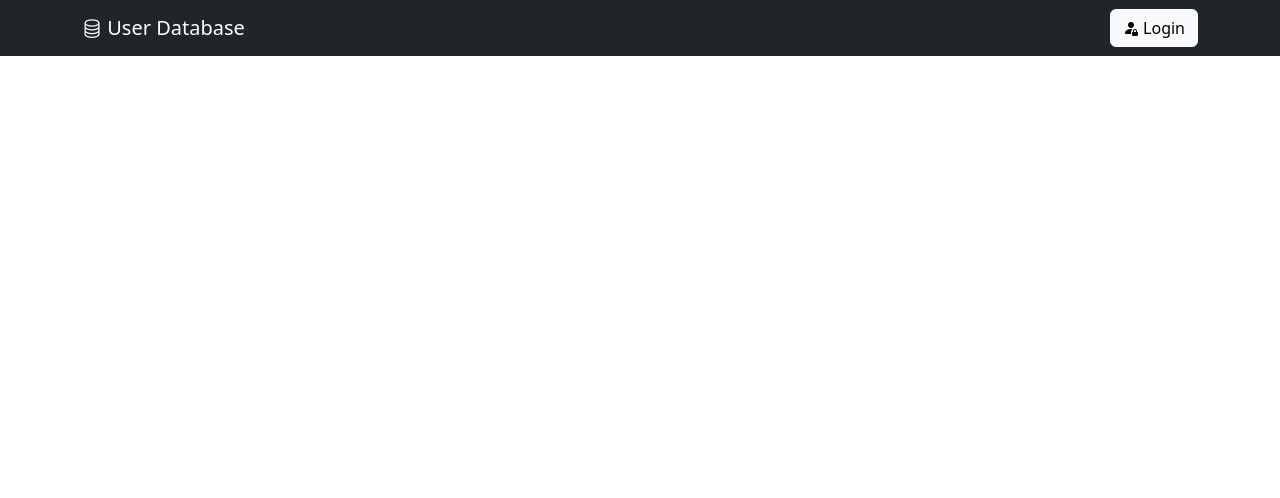
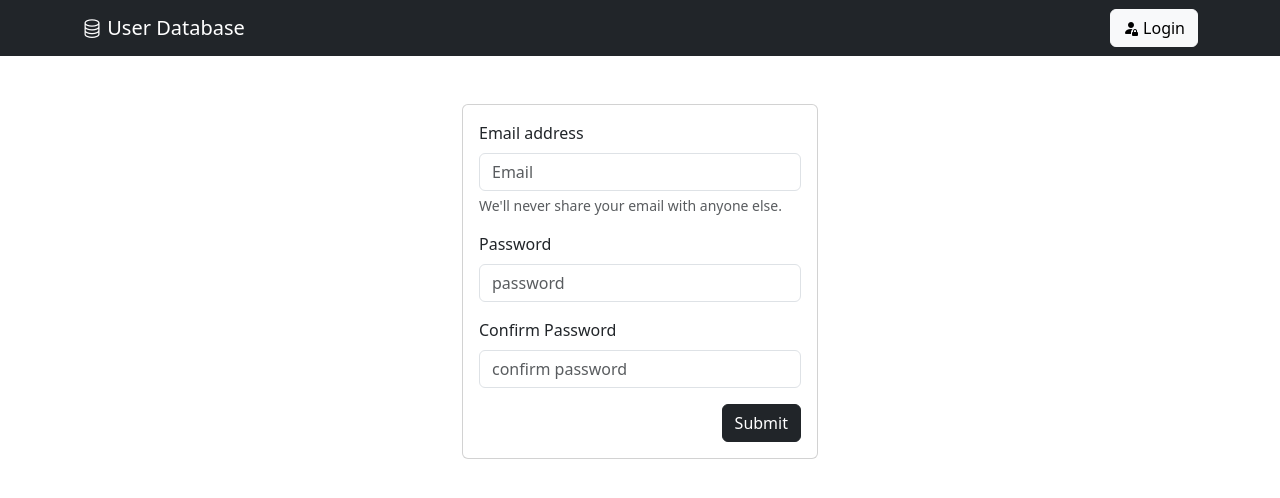
Before and after one commit to manojconcept/axiosp, a React (Create React App) app: page /signup in a window 1280 px wide. Shown: the top 498 px of the page. Built offline with nearby package versions, Linux system fonts and the light colour scheme; no server answers.

Commit message:
sessionStroe

```diff
--- a/src/App.js
+++ b/src/App.js
@@ -6,6 +6,7 @@ import Main from "./component/Main/Main";
 import { createContext } from "react";
 import Navbar from "./component/Navbar/Navbar"
 import Signin from "./component/Logpage/Signin";
+import Signup from "./component/Logpage/Signup";
 import List from "./component/Userlist/List";
 export const flowDat = createContext();
 function App() {
@@ -34,6 +35,7 @@ function App() {
       <Routes>
         <Route path="/" element={<Main />} />
         <Route path="/signin" element={<Signin />} />
+        <Route path="/signup" element={<Signup />} />
         <Route path="/admin" element={<List />} />
       </Routes>
     </flowDat.Provider>
--- a/src/component/Logpage/Signin.js
+++ b/src/component/Logpage/Signin.js
@@ -44,6 +44,7 @@ return (
         <div className="container mt-2">
             <div className="row justify-content-center">
                 <div className="col-5">
+
                     <div className="card p-4 mt-5">
 
                         <form onSubmit={formik.handleSubmit}>
@@ -63,6 +64,7 @@ return (
 
 
                     </div>
+
                     <div className="d-flex">
                         <div>
                             <p>username : admin</p>
--- a/src/component/Logpage/Signup.js
+++ b/src/component/Logpage/Signup.js
@@ -1,6 +1,31 @@
-function Signup(){
-    return(
-        <h3>Singnin</h3>
+function Signup() {
+    return (
+        <div className="container mt-5">
+            <div className="row d-flex justify-content-center">
+                <div className="col-4">
+                    <div className="card p-3">
+                        <form>
+                            <div className="mb-3">
+                                <label for="exampleInputEmail1" className="form-label">Email address</label>
+                                <input type="email" className="form-control" id="exampleInputEmail1" aria-describedby="emailHelp" placeholder="Email" />
+                                <div id="emailHelp" className="form-text">We'll never share your email with anyone else.</div>
+                            </div>
+                            <div className="mb-3">
+                                <label for="exampleInputPassword1" className="form-label">Password</label>
+                                <input type="password" className="form-control" id="exampleInputPassword1" placeholder="password" />
+                            </div>
+                            <div className="mb-3">
+                                <label for="exampleInputPassword1" className="form-label">Confirm Password</label>
+                                <input type="password" className="form-control" id="exampleInputPassword1" placeholder="confirm password" />
+                            </div>
+                            <div className="d-flex justify-content-end">
+                                <button type="submit" className="btn btn-dark">Submit</button>
+                            </div>
+                        </form>
+                    </div>
+                </div>
+            </div>
+        </div>
     )
 }
 
--- a/src/component/Navbar/Navbar.js
+++ b/src/component/Navbar/Navbar.js
@@ -2,9 +2,10 @@ import { GobalContext } from "../../config/Utils";
 import { Link } from "react-router-dom";
 
 function Navbar() {
-    const { isLog, handleLogin } = GobalContext();
+    const { isLog, handleLogin,setIslog } = GobalContext();
     const handleClear = () => {
         sessionStorage.clear()
+        setIslog(false);
     }
     const sessionFlag = sessionStorage.getItem('auth') !== null ? true : false;
     console.log(sessionFlag);
@@ -14,12 +15,12 @@ function Navbar() {
                 <div className="container">
                     <Link to={"/"} onClick={handleClear} className="navbar-brand"><i className="bi bi-database"></i>  User Database</Link>
                     {
-                        sessionFlag ? <div  className="navbar-brand"><i class="bi bi-person-gear"></i>{}</div> : ""
+                        sessionFlag ? <div className="navbar-brand"><i class="bi bi-person-gear"></i> {`Hello ${JSON.parse(sessionStorage.getItem("auth")).username}`}</div> : ""
 
                     }
 
                     {
-                        isLog ? <button onClick={() => handleLogin("")} className="btn btn-light my-2 my-sm-0" ><i className="bi bi-person-check-fill"></i> Signup</button> : <button onClick={() => handleLogin("signin")} className="btn btn-light my-2 my-sm-0" > <i className="bi bi-person-fill-lock"></i> Login</button>
+                        isLog ? <button onClick={() => handleLogin("signup")} className="btn btn-light my-2 my-sm-0" ><i className="bi bi-person-check-fill"></i> Signup</button> : <button onClick={() => handleLogin("signin")} className="btn btn-light my-2 my-sm-0" > <i className="bi bi-person-fill-lock"></i> Login</button>
                     }
 
                 </div>
--- a/src/component/Userlist/List.js
+++ b/src/component/Userlist/List.js
@@ -4,7 +4,8 @@ function List() {
     console.log(users);
     return (
         <>
-            <div className="container">
+            <div className="container mt-2">
+                <div className="card p-2">
                     <table className="table table-striped mt-2">
                         <thead>
                             <tr>
@@ -19,7 +20,7 @@ function List() {
                         <tbody>
                             {
                                 users.map((user, index) => {
-                                return(
+                                    return (
                                         <tr>
                                             <th scope="row">{user.id}</th>
                                             <td>@{user.username}</td>
@@ -38,6 +39,8 @@ function List() {
                             }
                         </tbody>
                     </table>
+
+                </div>
             </div>
 
         </>
```
Lines whose indentation alone changed are shown as unchanged.
